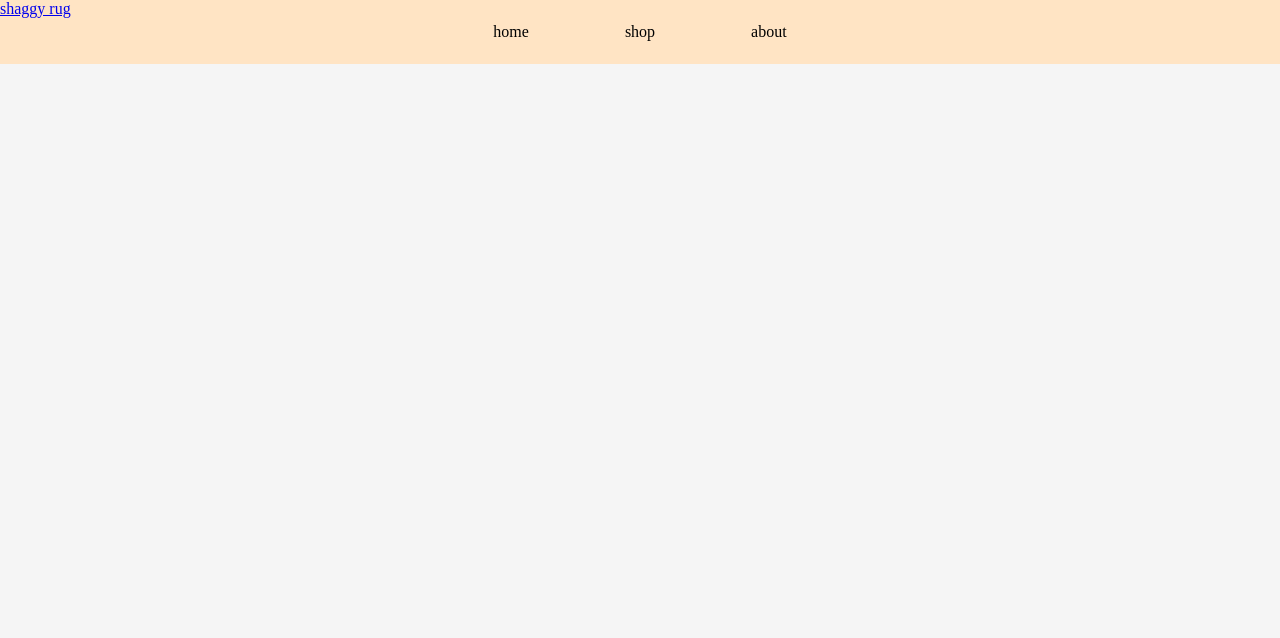
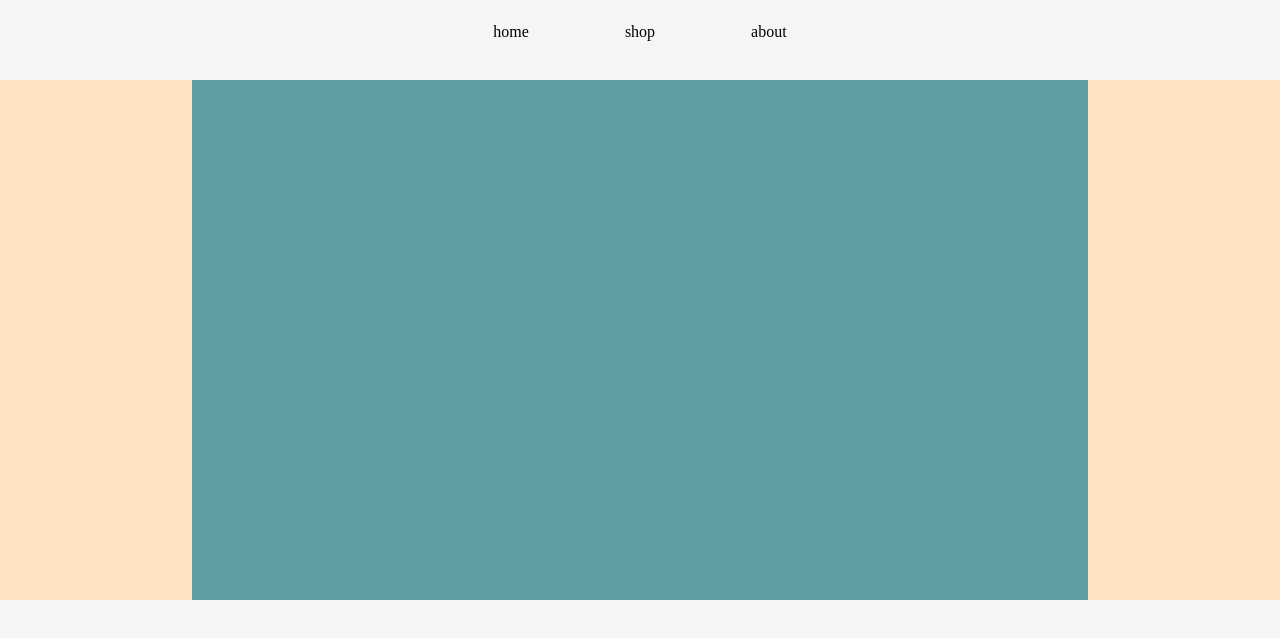
Before and after one commit to brian-david4/furniture-shop, a React (Vite) app in the folder furniture/: page /products in a window 1280 px wide. Shown: the top 638 px of the page. Built offline with nearby package versions, Linux system fonts and the light colour scheme; the HTML template or start-up script is replaced by a standard one; a web font is replaced by a local one.

Commit message:
Create ProductSoloLayout + ProductCard

```diff
--- a/furniture/src/Components/MainNavBar/mainNav.module.css
+++ b/furniture/src/Components/MainNavBar/mainNav.module.css
@@ -2,14 +2,12 @@
   position: fixed;
   height: 8vh;
   bottom: 0;
-  /* min-height: 50px; */
   width: 100%;
   display: flex;
   flex-direction: row;
   align-items: center;
   justify-content: center;
   gap: 10vmin;
-  background-color: bisque;
 }
 @media (min-width: 768px) {
   .navbarContainer {
--- /dev/null
+++ b/furniture/src/Components/ProductCard/ProdCard.module.css
@@ -0,0 +1,6 @@
+.cardContainer {
+  width: 70vw;
+  height: 65vh;
+  min-width: 400px;
+  background-color: cadetblue;
+}
--- /dev/null
+++ b/furniture/src/Components/ProductCard/ProductCard.tsx
@@ -0,0 +1,12 @@
+import styles from "./ProdCard.module.css";
+
+const ProductCard = () => {
+  return (
+    <div className={styles.cardContainer}>
+      <div className={styles.prodImage}></div>
+      <div className={styles.prodCaption}></div>
+    </div>
+  );
+};
+
+export default ProductCard;
--- /dev/null
+++ b/furniture/src/Components/ProductSoloLayout/ProdSoloLayout.module.css
@@ -0,0 +1,11 @@
+.productLayout {
+  width: 100%;
+  position: relative;
+  top: calc(var(--header-height) + 2vh);
+  display: flex;
+  gap: 0px;
+  flex-direction: column;
+  justify-content: center;
+  align-items: center;
+  background-color: bisque;
+}
--- /dev/null
+++ b/furniture/src/Components/ProductSoloLayout/ProductSoloLayout.tsx
@@ -0,0 +1,11 @@
+import styles from "./ProdSoloLayout.module.css";
+
+interface ProductSoloLayoutProps {
+  children: React.ReactNode;
+}
+
+const ProductSoloLayout = ({ children }: ProductSoloLayoutProps) => {
+  return <div className={styles.productLayout}>{children}</div>;
+};
+
+export default ProductSoloLayout;
--- a/furniture/src/Pages/Shop.tsx
+++ b/furniture/src/Pages/Shop.tsx
@@ -1,16 +1,22 @@
 import { Link } from "react-router-dom";
 import MainNavBar from "../Components/MainNavBar/MainNavBar";
+import ProductCard from "../Components/ProductCard/ProductCard";
+import ProductSoloLayout from "../Components/ProductSoloLayout/ProductSoloLayout";
 
 const Shop = () => {
   return (
     <>
       <MainNavBar />
       <Link
-        style={{ position: "relative", top: "10 vh" }}
+        style={{ position: "absolute", top: "10vh" }}
         to="/products/shaggyRug"
       >
         shaggy rug
       </Link>
+
+      <ProductSoloLayout>
+        <ProductCard />
+      </ProductSoloLayout>
     </>
   );
 };
--- a/furniture/src/index.css
+++ b/furniture/src/index.css
@@ -1,5 +1,6 @@
 :root {
   --y: 377.5;
+  --header-height: 8vh;
 }
 
 @font-face {
```
